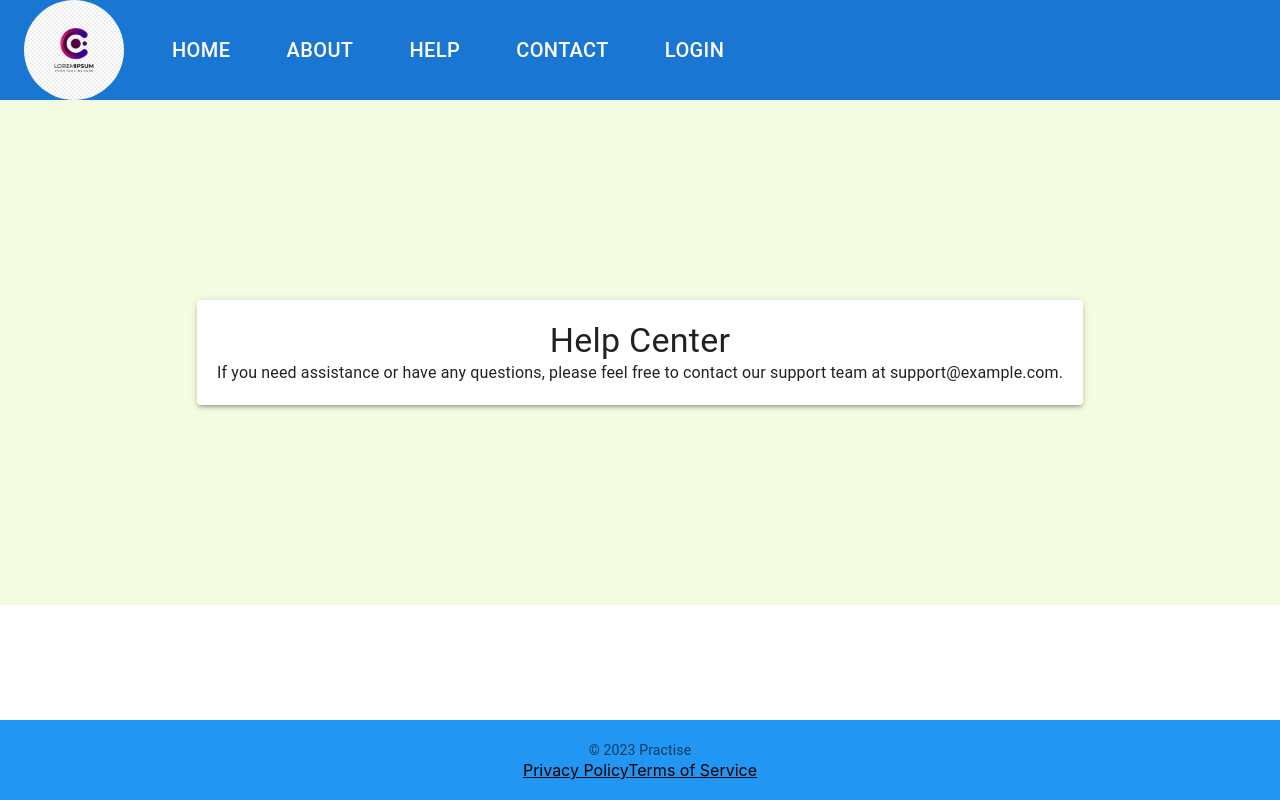
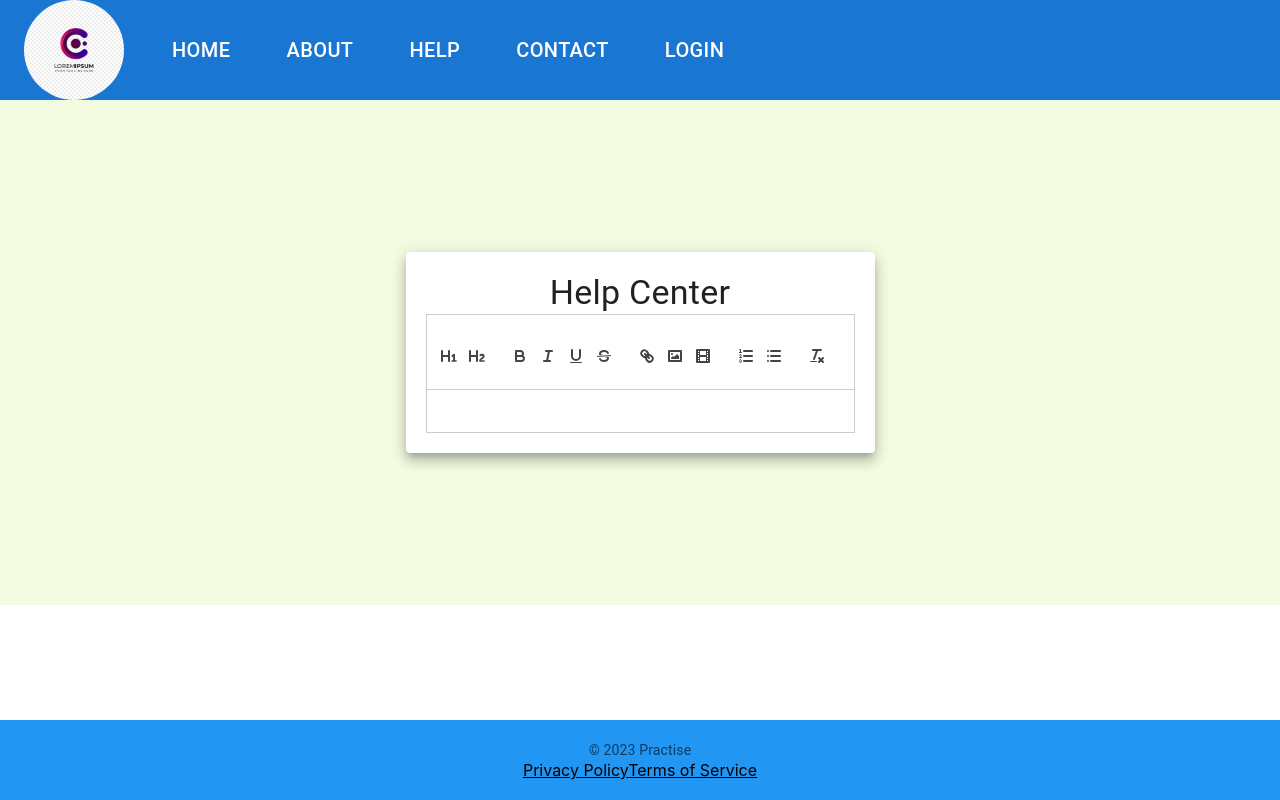
Before and after one commit to soumyagithub2299/practise, a React (Create React App) app: page /help in a window 1280 px wide. Built offline with nearby package versions, Linux system fonts and the light colour scheme.

Commit message:
done react quill

```diff
--- a/package.json
+++ b/package.json
@@ -13,6 +13,7 @@
     "@testing-library/user-event": "^13.5.0",
     "react": "^18.2.0",
     "react-dom": "^18.2.0",
+    "react-quill": "^2.0.0",
     "react-router-dom": "^6.15.0",
     "react-scripts": "^5.0.1",
     "web-vitals": "^2.1.4"
--- a/src/components/Help/Help.js
+++ b/src/components/Help/Help.js
@@ -1,20 +1,48 @@
-import React from 'react';
+import React, { useState } from 'react';
 import './Help.css'; // Import the CSS file
-
 import Typography from '@mui/material/Typography';
 import Paper from '@mui/material/Paper';
+import ReactQuill from 'react-quill';
+import 'react-quill/dist/quill.snow.css';
 
 const Help = () => {
+  const [editorHtml, setEditorHtml] = useState('');
+
+  const modules = {
+    toolbar: [
+      [{ 'header': '1' }, { 'header': '2' }],
+      ['bold', 'italic', 'underline', 'strike'],
+      ['link', 'image', 'video'],
+      [{ 'list': 'ordered'}, { 'list': 'bullet' }],
+      ['clean']
+    ],
+  };
+
+  const formats = [
+    'header',
+    'bold', 'italic', 'underline', 'strike',
+    'list', 'bullet',
+    'link', 'image', 'video'
+  ];
+
+  const handleEditorChange = (html) => {
+    setEditorHtml(html);
+  };
+
   return (
     <div className="help-container">
-      <Paper elevation={3} className="help-paper">
+      <Paper elevation={9} className="help-paper">
         <Typography variant="h4" className="help-title">
           Help Center
         </Typography>
-        <Typography variant="body1" className="help-content">
-          If you need assistance or have any questions, please feel free to contact our
-          support team at support@example.com.
-        </Typography>
+        <ReactQuill
+          theme="snow" // You can choose different themes if needed
+          modules={modules}
+          formats={formats}
+          value={editorHtml}
+          onChange={handleEditorChange}
+          className="help-editor"
+        />
       </Paper>
     </div>
   );
```
Also changed, not shown: 1 other file (tests, documents, lock files or other folders).
